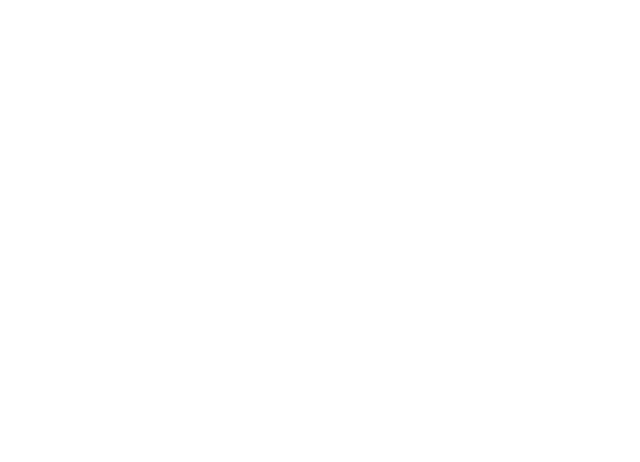
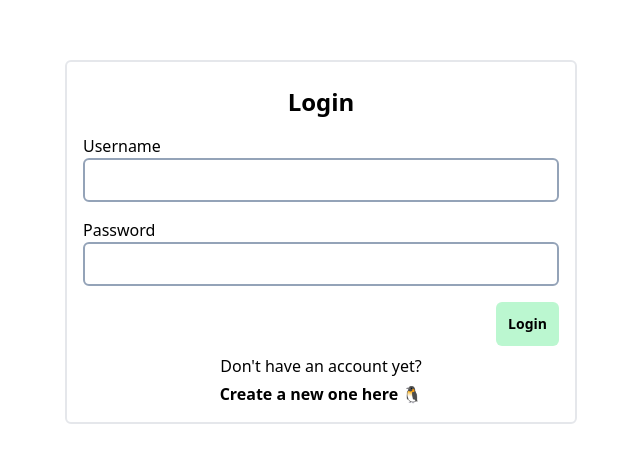
Before and after one commit to FelixVNolasco/Olympus-Dashboard, a React (Create React App) app: page /auth/login in a window 1280 px wide. Before the commit this address had no page. Shown: the part 182-644 px from the top of the page, without its empty margins (319-959 px from the left). Built offline with nearby package versions, Linux system fonts and the light colour scheme.

Commit message:
added the login and signup page

```diff
--- a/package.json
+++ b/package.json
@@ -3,15 +3,20 @@
   "version": "0.1.0",
   "private": true,
   "dependencies": {
+    "@reduxjs/toolkit": "^1.8.3",
     "@testing-library/jest-dom": "^5.16.4",
     "@testing-library/react": "^13.3.0",
     "@testing-library/user-event": "^13.5.0",
     "axios": "^0.27.2",
     "react": "^18.2.0",
     "react-dom": "^18.2.0",
+    "react-icons": "^4.4.0",
+    "react-redux": "^8.0.2",
     "react-router-dom": "^6.3.0",
     "react-scripts": "5.0.1",
     "recharts": "^2.1.13",
+    "redux-persist": "^6.0.0",
+    "validator": "^13.7.0",
     "web-vitals": "^2.1.4"
   },
   "scripts": {
--- a/src/App.js
+++ b/src/App.js
@@ -1,4 +1,6 @@
 import { BrowserRouter, Routes, Route } from "react-router-dom";
+import { Login } from "./components/Auth/Login";
+import { Signup } from "./components/Auth/Signup";
 import Home from "./pages/Home";
 import { Products } from "./pages/products/Products";
 import Users from "./pages/users/Users";
@@ -10,6 +12,8 @@
         <Route path="/" element={<Home />}></Route>
         <Route path="/users" element={<Users />}></Route>
         <Route path="/products" element={<Products />}></Route>
+        <Route path="/auth/login" element={<Login />}></Route>
+        <Route path="/auth/signup" element={<Signup />}></Route>
       </Routes>
     </BrowserRouter>
   );
--- /dev/null
+++ b/src/components/Auth/Login.js
@@ -0,0 +1,97 @@
+import React from "react";
+import validator from "validator";
+import { Link, useNavigate } from "react-router-dom";
+import { useDispatch } from "react-redux";
+import { loginSuccess } from "../../redux/userReducer";
+import { useForm } from "../../hooks/useForm";
+import axios from "axios";
+
+export const Login = () => {
+  const dispatch = useDispatch();
+
+  const navigate = useNavigate();
+  const [formValues, handleInputChange] = useForm({
+    username: "",
+    password: "",
+  });
+
+  const { username, password } = formValues;
+
+  // const [errors, setErrors] = useState("");
+
+  const isFormValid = () => {
+    if (validator.isEmpty(username) || validator.isEmpty(password)) {
+      // setErrors("Todos los campos son obligatorios");
+      return false;
+    }
+    // setErrors("");
+    return true;
+  };
+
+  const login = async () => {
+    try {
+      if (isFormValid) {
+        const response = await axios.post(
+          "https://olympus-backend.vercel.app/api/auth/login",
+          formValues
+        );
+        const userData = response.data;
+        dispatch(loginSuccess(userData));
+        navigate("/");
+      }
+    } catch (error) {
+    //   Swal.fire({
+    //     icon: "error",
+    //     title: "Oops...",
+    //     text: "No ha sido posible iniciar Sesión",
+    //     didOpen: () => {
+    //       navigate("/auth/login");
+    //     },
+    //   });
+    }
+  };
+
+  return (
+    <div className="flex mt-6 justify-center h-screen">
+      <div className="flex p-4 flex-col border-2 self-center w-5/6 sm:w-2/3 md:w-2/3 lg:w-3/5 xl:w-2/5 rounded-md">
+        <h4 className="text-center mt-2 mb-6 sm:mb-4 text-2xl font-semibold">
+          Login
+        </h4>
+
+        <span className="text-md">Username</span>
+        <input
+          className="rounded-md p-2 border-2 border-slate-400 transition ease-in-out duration-300 focus:outline-none focus:border-2 focus:border-slate-500 w-full mb-4"
+          type="text"
+          name="username"
+          onChange={handleInputChange}
+          autoComplete="false"
+        />
+
+        <span className="text-md">Password</span>
+        <input
+          className="rounded-md p-2 border-2 border-slate-400 transition ease-in-out duration-300 focus:outline-none focus:border-2 focus:border-slate-500  w-full mb-4"
+          type="password"
+          name="password"
+          onChange={handleInputChange}
+          autoComplete="false"
+        />
+
+        <div className="flex justify-end">
+          <div
+            className="p-3 bg-green-200 transition ease-in-out duration-300 hover:bg-green-300 rounded-md text-sm font-semibold cursor-pointer"
+            onClick={login}
+          >
+            Login
+          </div>
+        </div>
+
+        <div className="flex flex-col w-full items-center mt-2">
+          <span className="text-md">Don't have an account yet?</span>
+          <Link className="mt-1" to={"/auth/signup"}>
+            <span className="font-semibold">Create a new one here 🐧</span>
+          </Link>
+        </div>
+      </div>
+    </div>
+  );
+};
--- /dev/null
+++ b/src/components/Auth/Signup.js
@@ -0,0 +1,110 @@
+import React from "react";
+import validator from "validator";
+import { Link, useNavigate } from "react-router-dom";
+// import Swal from "sweetalert2";
+import { useForm } from "../../hooks/useForm";
+import axios from "axios";
+import { useDispatch } from "react-redux";
+import { loginSuccess } from "../../redux/userReducer";
+
+export const Signup = () => {
+  const dispatch = useDispatch();
+  const navigate = useNavigate();
+  const [formValues, handleInputChange] = useForm({
+    username: "",
+    email: "",
+    password: "",
+  });
+
+  const { username, email, password } = formValues;
+
+  console.log(formValues);
+
+  // const [errors, setErrors] = useState("");
+
+  const isFormValid = () => {
+    if (
+      validator.isEmpty(username) ||
+      validator.isEmpty(email) ||
+      validator.isEmpty(password)
+    ) {
+      // setErrors("Todos los campos son obligatorios");
+      return false;
+    }
+    // setErrors("");
+    return true;
+  };
+
+  const signup = () => {
+    try {
+      if (isFormValid) {
+        const trySignup = async () => {
+          const response = await axios.post(
+            "https://olympus-backend.vercel.app/api/auth/signup",
+            formValues
+          );
+          console.log(response);
+          navigate("/");
+          const newUserData = response.data;
+          dispatch(loginSuccess(newUserData));
+        };
+        trySignup();
+      }
+    } catch (error) {
+      // setErrors("No ha sido posible realizar el registro");
+    }
+  };
+
+  return (
+    <div className="flex mt-6 justify-center h-screen">
+      <div className="flex flex-col p-4 border-2 self-center w-5/6 sm:w-2/3 md:w-2/3 lg:w-3/5 xl:w-2/5 2xl:w-2/5 rounded-md">
+        <h4 className="text-center mt-2 mb-6 sm:mb-4 text-2xl font-semibold">
+          Signup
+        </h4>
+
+        <span className="text-md">Username</span>
+        <input
+          className="rounded-md p-2 border-2 border-slate-400 transition ease-in-out duration-300 focus:outline-none focus:border-2 focus:border-slate-500 w-full mb-4"
+          type="text"
+          name="username"
+          onChange={handleInputChange}
+          autoComplete="false"
+        />
+
+        <span className="text-md">Email</span>
+        <input
+          className="rounded-md p-2 border-2 border-slate-400 transition ease-in-out duration-300 focus:outline-none focus:border-2 focus:border-slate-500 w-full mb-4"
+          type="text"
+          name="email"
+          onChange={handleInputChange}
+          autoComplete="false"
+        />
+
+        <span className="text-md">Password</span>
+        <input
+          className="rounded-md p-2 border-2 border-slate-400 transition ease-in-out duration-300 focus:outline-none focus:border-2 focus:border-slate-500 w-full mb-4"
+          type="password"
+          name="password"
+          onChange={handleInputChange}
+          autoComplete="false"
+        />
+
+        <div className="flex justify-end">
+          <div
+            className="p-3 bg-green-200 transition ease-in-out duration-300 hover:bg-green-300 rounded-md text-sm font-semibold cursor-pointer"
+            onClick={signup}
+          >
+            Signup
+          </div>
+        </div>
+
+        <div className="flex flex-col w-full items-center mt-2">
+          <span className="text-md">You already have an account?</span>
+          <Link className="mt-1" to={"/auth/login"}>
+            <span className="font-semibold">Try Login 😁</span>
+          </Link>
+        </div>
+      </div>
+    </div>
+  );
+};
--- a/src/components/Navbar.js
+++ b/src/components/Navbar.js
@@ -42,7 +42,6 @@
             <img
               src="https://res.cloudinary.com/dhyxqmnua/image/upload/v1640292954/csuzx89sd0hnrgubogzh.png"
               alt=""
-              srcset=""
             />
           </div>
         </div>
--- a/src/components/SidebarItem.js
+++ b/src/components/SidebarItem.js
@@ -5,7 +5,7 @@
   return (
     <>
       <Link to={item.path}>
-        <li className="font-medium cursor-pointer hover:bg-gray-400 transition ease-in-out p-2">
+        <li className="font-medium cursor-pointer hover:bg-gray-400 transition ease-in-out p-2 rounded-md">
           <div className="flex flex-row justify-between">
             <span>{item.title}</span>
             <img src={item.img} alt="" width={24} height={24} />
--- /dev/null
+++ b/src/hooks/useForm.js
@@ -0,0 +1,18 @@
+import { useState } from "react";
+
+export const useForm = (initialState) => {
+  const [values, setValues] = useState(initialState);
+
+  const reset = (newFormState = initialState) => {
+    setValues(newFormState);
+  };
+
+  const handleInputChange = ({ target }) => {
+    setValues({
+      ...values,
+      [target.name]: target.value,
+    });
+  };
+
+  return [values, handleInputChange, reset];
+};
--- a/src/index.js
+++ b/src/index.js
@@ -1,11 +1,17 @@
 import React from "react";
 import ReactDOM from "react-dom/client";
 import "./index.css";
+import { Provider } from "react-redux";
+import { store, persistor } from "./redux/store";
+import { PersistGate } from "redux-persist/integration/react";
+
 import App from "./App";
 
 const root = ReactDOM.createRoot(document.getElementById("root"));
 root.render(
-  <React.StrictMode>
-    <App />
-  </React.StrictMode>
+  <Provider store={store}>
+    <PersistGate loading={null} persistor={persistor}>
+      <App />
+    </PersistGate>
+  </Provider>
 );
--- /dev/null
+++ b/src/redux/store.js
@@ -0,0 +1,37 @@
+import { configureStore, combineReducers } from "@reduxjs/toolkit";
+import userReducer from "./userReducer";
+
+import {
+  persistStore,
+  persistReducer,
+  FLUSH,
+  REHYDRATE,
+  PAUSE,
+  PERSIST,
+  PURGE,
+  REGISTER,
+} from "redux-persist";
+
+import storage from "redux-persist/lib/storage";
+
+const persistConfig = {
+  key: "olympusDashboard",
+  version: 1,
+  storage,
+};
+
+const rootReducer = combineReducers({ user: userReducer });
+
+const persistedReducer = persistReducer(persistConfig, rootReducer);
+
+export const store = configureStore({
+  reducer: persistedReducer,
+  middleware: (getDefaultMiddleware) =>
+    getDefaultMiddleware({
+      serializableCheck: {
+        ignoredActions: [FLUSH, REHYDRATE, PAUSE, PERSIST, PURGE, REGISTER],
+      },
+    }),
+});
+
+export let persistor = persistStore(store);
--- /dev/null
+++ b/src/redux/userReducer.js
@@ -0,0 +1,47 @@
+import { createSlice } from "@reduxjs/toolkit";
+
+const userSlice = createSlice({
+  name: "user",
+  initialState: {
+    currentUser: null,
+    isFetching: false,
+    error: false,
+    isAuthenticated: false
+  },
+  reducers: {
+    loginStart: (state) => {
+      state.isFetching = true;
+    },
+    loginSuccess: (state, action) => {
+      state.isFetching = false;
+      state.currentUser = action.payload;
+      state.isAuthenticated = true;
+    },
+    loginFailure: (state) => {
+      state.isFetching = false;
+      state.error = true;
+    },
+    setAuth: (state) => {
+      state.isAuthenticated = true
+    },
+    logOutStart: (state) => {
+      state.isFetching = false;
+      state.currentUser = null;
+      state.isAuthenticated = false;
+    },
+    signupStart: (state) => {
+      state.isFetching = true;
+    },
+    signupSuccess: (state, action) => {
+      state.isFetching = false;
+      state.currentUser = action.payload;
+    },
+    signupFailure: (state) => {
+      state.isFetching = false;
+      state.error = true;
+    }
+  },
+});
+
+export const { loginStart, loginSuccess, loginFailure, logOutStart, signupStart, signupSuccess, signupFailure, setAuth } = userSlice.actions;
+export default userSlice.reducer;
```
Also changed, not shown: 1 other file (tests, documents, lock files or other folders).
